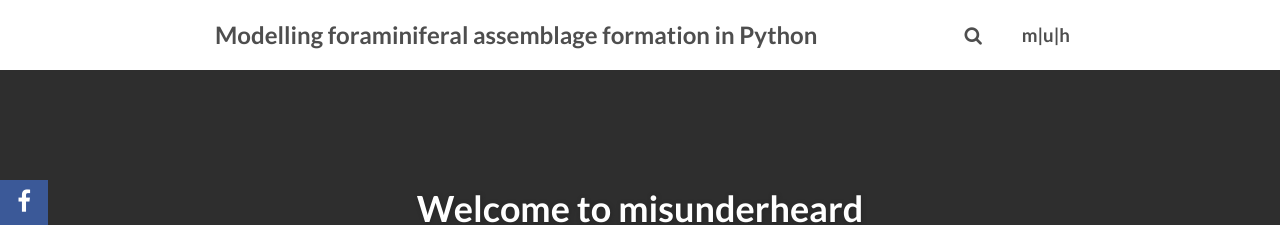
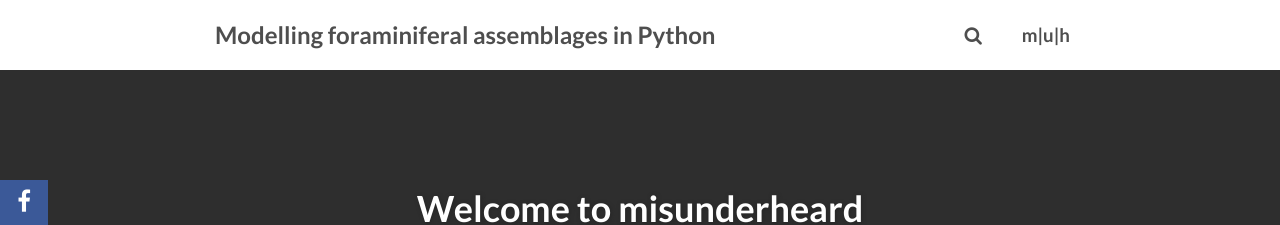
Before and after one commit to spatchcock/foram_python, a Jekyll site: the page built from index.html, in a window 1280 px wide. Shown: the top 225 px of the page. Built offline with Jekyll 4.4.1, drawn with Linux system fonts in a browser that asks for light colours; nearby versions of some CDN libraries; formulas are drawn with MathJax 3; the list of posts is cut into pages by our own code; comment, search, counter and statistics services are not loaded.

Commit message:
add change

```diff
--- a/_config.yml
+++ b/_config.yml
@@ -1,4 +1,4 @@
-title:            Modelling foraminiferal assemblage formation in Python
+title:            Modelling foraminiferal assemblages in Python
 description:      How to model the formation of foraminiferal assemblages in Python.
 disqus_shortname: forampython
 reading_time:     true
```
